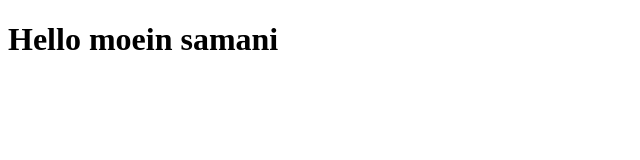
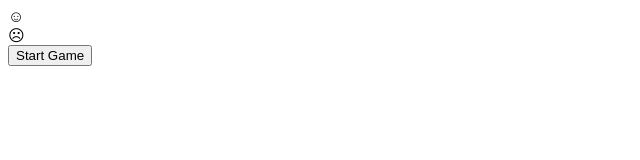
Before and after one commit to MoeinDeveloper92/CoinTossGameProject, a plain HTML site: page index.html in a window 1280 px wide. Shown: the whole page, without its empty margins (0-640 px from the left). Drawn offline with Linux system fonts and the light colour scheme.

Commit message:
adding some login to the game, as well as UI

```diff
--- a/app.js
+++ b/app.js
@@ -0,0 +1,50 @@
+const main = document.querySelector('.main');
+const game = {
+    score: 0,
+    streak: 0
+    // streak tracks how many we have got rught in a row
+}
+// once the application openst up we want to have a button to run the game for user
+const btn = document.createElement('button');
+const output = document.createElement('div');
+const scoring = document.createElement('div');
+
+main.append(scoring)
+main.append(output)
+main.append(btn);
+
+const coin = document.createElement('div');
+const sideA = document.createElement('div');
+const sideB = document.createElement('div');
+output.append(coin)
+coin.append(sideA);
+coin.append(sideB)
+sideA.innerHTML = "&#9786";
+sideB.innerHTML="&#9785"
+
+coin.classList.add('coin')
+btn.textContent = "Start Game"
+btn.addEventListener('click', playGame)
+
+
+function playGame(e) {
+
+    console.log(e.target.textContent)
+    const el = e.target
+    if (el.textContent === 'Start Game') {
+        game.score = 0;
+        game.streak = 0;
+        btn.textContent = "Flip Coin";
+    } else if (el.textContent === "Flip Coin") {
+        console.log('Flip Coin')
+    }
+
+    // btn.style.display = 'none'
+}
+
+
+
+
+function addScore() {
+    scoring.innerHTML = `Score : ${game.score} Streak(${game.streak})`
+}
--- a/index.html
+++ b/index.html
@@ -6,11 +6,11 @@
     <meta http-equiv="X-UA-Compatible" content="IE=edge">
     <meta name="viewport" content="width=device-width, initial-scale=1.0">
     <link rel="stylesheet" href="style.css">
-    <title>Document</title>
+    <title>Coin Flipper</title>
 </head>
 
 <body>
-    <h1>Hello moein samani</h1>
+    <div class="main"></div>
     <script src="app.js"></script>
 </body>
 
```
